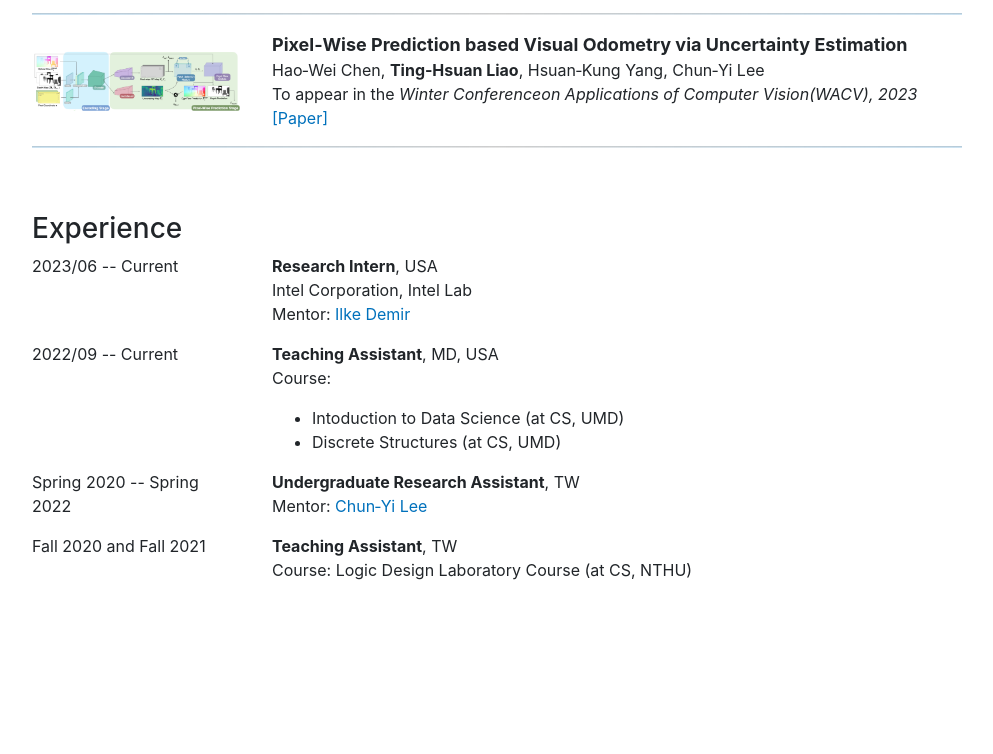
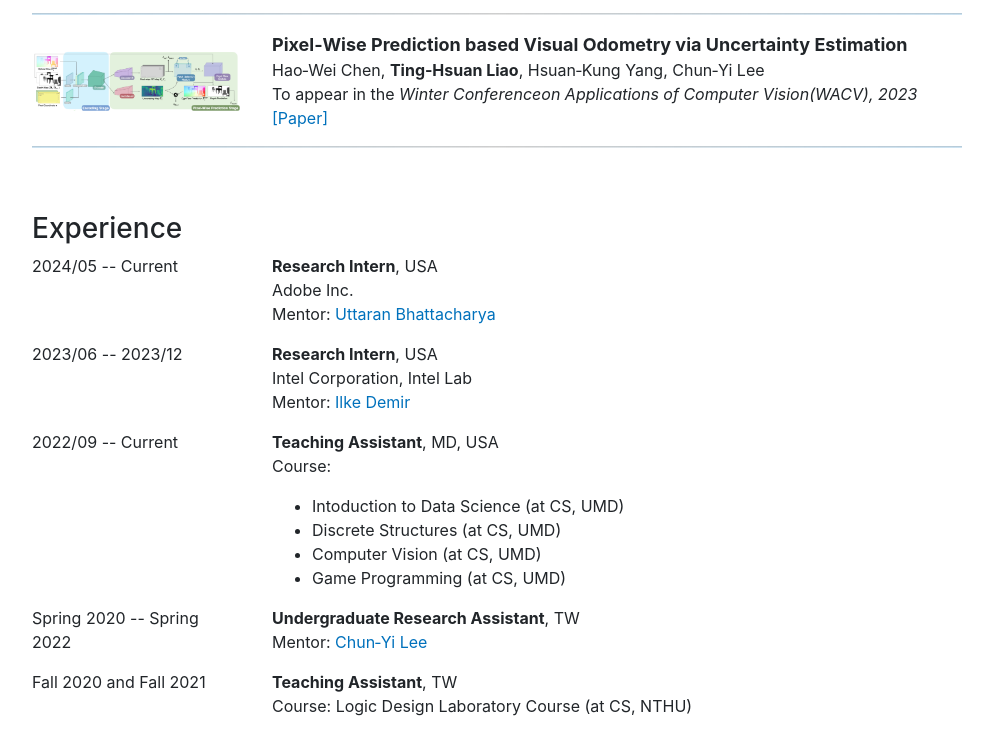
Before and after one commit to TingHLiao/tinghliao.github.io, a plain HTML site: page index.html in a window 1280 px wide. Shown: the part 1018-1772 px from the top of the page, without its empty margins (143-1136 px from the left). Before the commit the page ends 1664 px from the top, so only its background shows below. Drawn offline with nearby package versions, Linux system fonts and the light colour scheme.

Commit message:
update experience

```diff
--- a/index.html
+++ b/index.html
@@ -142,7 +142,20 @@
   <div class="row-fluid marketing">
     <div class="row">
       <div class="col-lg-3">
-        <p>2023/06 -- Current</p>
+        <p>2024/05 -- Current</p>
+      </div>
+      <div class="col-lg-9">
+        <p><b>Research Intern</b>, USA<br>
+          Adobe Inc. <br>
+          Mentor: <a href="https://uttaranb127.github.io">Uttaran Bhattacharya</a><br></p>
+      </div>
+    </div>
+  </div>
+
+  <div class="row-fluid marketing">
+    <div class="row">
+      <div class="col-lg-3">
+        <p>2023/06 -- 2023/12</p>
       </div>
       <div class="col-lg-9">
         <p><b>Research Intern</b>, USA<br>
@@ -163,6 +176,8 @@
             <ul>
               <li>Intoduction to Data Science (at CS, UMD)</li>
               <li>Discrete Structures (at CS, UMD)</li>
+              <li>Computer Vision (at CS, UMD)</li>
+              <li>Game Programming (at CS, UMD)</li>
             </ul>
           <!-- <br> -->
           </p>
```
